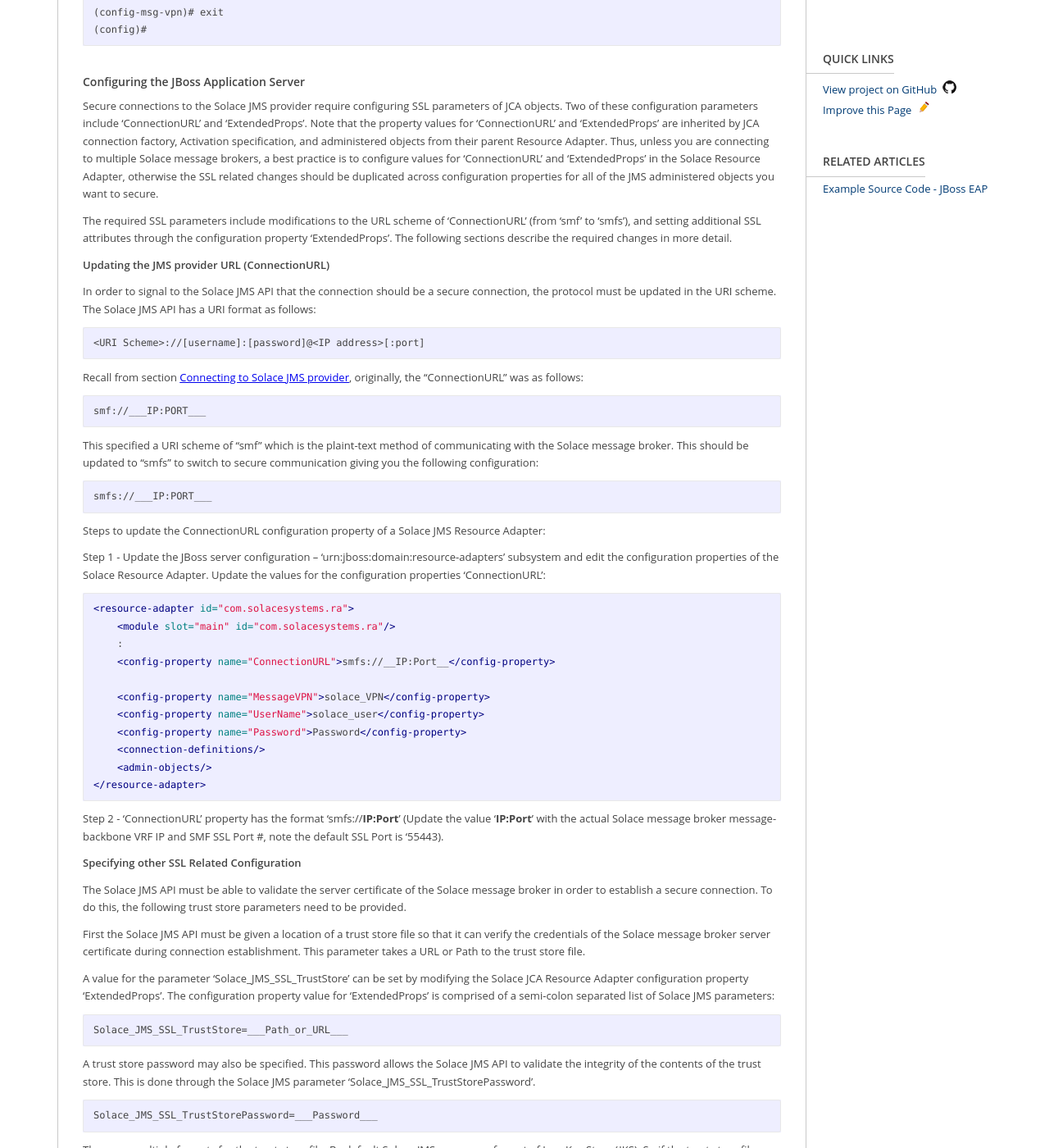
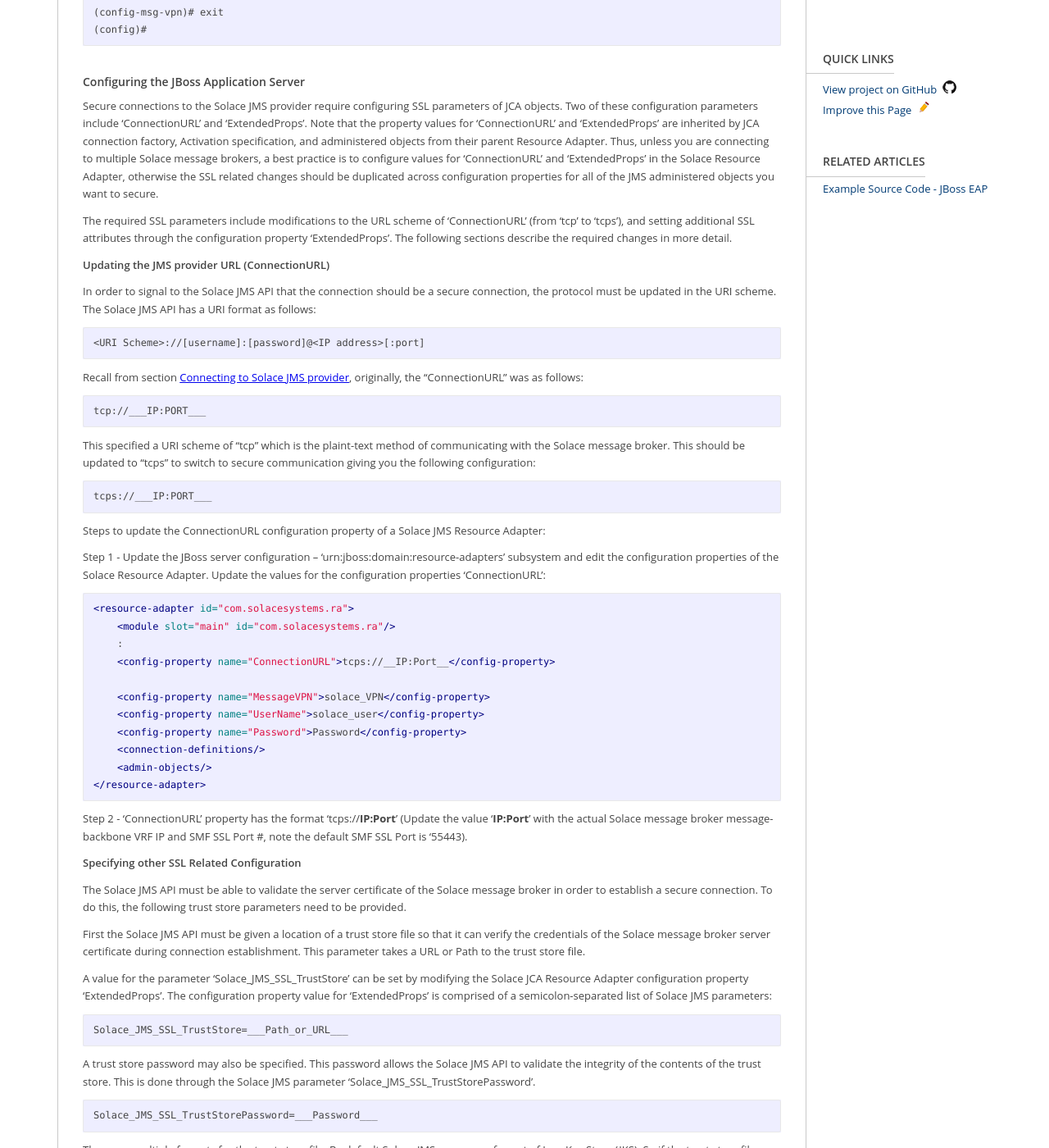
Before and after one commit to SolaceLabs/solace-integration-guides, a Jekyll site: the page built from docs/_guides/red-hat-jboss-eap.md, in a window 1280 px wide and 1400 px high, scrolled down 25367 px. Shown: the whole window at 82% size. Built offline with Jekyll 4.4.1, drawn with Linux system fonts in a browser that asks for light colours; some of the changed text lies outside the part shown.

Commit message:
Fixed wrong comma-separated list to semicolon-separated

````diff
--- a/docs/_guides/red-hat-jboss-eap.md
+++ b/docs/_guides/red-hat-jboss-eap.md
@@ -437,7 +437,7 @@
 <resource-adapter id="com.solacesystems.ra">
     <module slot="main" id="com.solacesystems.ra"/>
     <transaction-support>XATransaction</transaction-support>
-    <config-property name="ConnectionURL">smf://__IP:Port__</config-property>
+    <config-property name="ConnectionURL">tcp://__IP:Port__</config-property>
     <config-property name="MessageVPN">solace_VPN</config-property>
     <config-property name="UserName">UserName</config-property>
     <config-property name="Password">Password</config-property>
@@ -447,7 +447,7 @@
 </resource-adapter>
 ```
 
-Step 2 - ‘ConnectionURL’ property has the format ‘smf://__IP:Port__’ (Update the value ‘__IP:Port__’ with the actual Solace message broker message-backbone VRF IP ).
+Step 2 - ‘ConnectionURL’ property has the format ‘tcp://__IP:Port__’ (Update the value ‘__IP:Port__’ with the actual Solace message broker message-backbone VRF IP ).
 
 Step 3 - Specify a value for the ‘UserName’ property that corresponds to the Solace username (use the value ‘solace_user’ for this example).
 
@@ -462,7 +462,7 @@
 | MessageVPN | solace_VPN | The value corresponding to the Solace message VPN |
 | UserName | solace_user | The client Solace username credentials |
 | Password | default | Client password |
-| ExtendedProps |  | Comma-seperated list for [advanced control of the connection]({{ site.links-docs-jms-properties }}){:target="_top"}.  For this example, leave empty.  Supported values are shown below. |
+| ExtendedProps |  | Semicolon-separated list for [advanced control of the connection]({{ site.links-docs-jms-properties }}){:target="_top"}.  For this example, leave empty.  Supported values are shown below. |
 
 Extended Properties Supported Values:
 
@@ -872,7 +872,7 @@
 
 In addition to configuring the above properties for connection factories, care should be taken to configure connection properties for performing JNDI lookups to the Solace message broker.  These settings can be configured in the JBoss Application Server globally by setting them at the Solace resource adapter level or within individual JCA administered objects.
 
-To configure JNDI connection properties for JNDI lookups, set the corresponding Solace JMS property values (as a semi-colon separated list of name=value pairs) through the ‘ExtendedProps’ configuration property of the Solace resource adapter or JCA administered objects.
+To configure JNDI connection properties for JNDI lookups, set the corresponding Solace JMS property values (as a semicolon-separated list of name=value pairs) through the ‘ExtendedProps’ configuration property of the Solace resource adapter or JCA administered objects.
 
 * Solace_JMS_JNDI_ConnectRetries = 1
 * Solace_JMS_JNDI_ConnectRetriesPerHost = 5
@@ -927,7 +927,7 @@
 
 The message broker supports a variety of client authentications schemes as described in the Solace documentation [Client Authentication and Authorization]({{ site.links-docs-client-authenticate-authorize }}){:target="_top"}.  The Solace JCA resource adapter supports a subset of these schemes including `Basic` authentication and 'SSL Client Certificate' authentication.  The default authentication scheme used by the Solace JMS Resource Adapter is AUTHENTICATION_SCHEME_BASIC.
 
-The value of the Solace Resource Adapter custom property 'extendedProps' is used to specify an alternate authentication scheme such as 'AUTHENTICATION_SCHEME_CLIENT_CERTIFICATE'. The value of the custom property 'extendedProps' consists of a semi-colon separated list of Solace JMS property / value pairs (SOLACE_PROPERTY=value).  You can specify the required properties for an alternate authentication scheme using this technique.  Refer to the [Solace JMS API Online Reference Documentation]({{ site.links-docs-jms-api }}){:target="_top"} for further details on the required JMS properties for configuring SSL client certificate authentication.
+The value of the Solace Resource Adapter custom property 'extendedProps' is used to specify an alternate authentication scheme such as 'AUTHENTICATION_SCHEME_CLIENT_CERTIFICATE'. The value of the custom property 'extendedProps' consists of a semicolon-separated list of Solace JMS property / value pairs (SOLACE_PROPERTY=value).  You can specify the required properties for an alternate authentication scheme using this technique.  Refer to the [Solace JMS API Online Reference Documentation]({{ site.links-docs-jms-api }}){:target="_top"} for further details on the required JMS properties for configuring SSL client certificate authentication.
 
 Although the authentication scheme AUTHENTICATION_SCHEME_BASIC is the default scheme, that scheme could also have been specified using the `extendedProps` custom property of the resource adapter.
 
@@ -1007,7 +1007,7 @@
 
 Secure connections to the Solace JMS provider require configuring SSL parameters of JCA objects. Two of these configuration parameters include ‘ConnectionURL’ and ‘ExtendedProps’.  Note that the property values for ‘ConnectionURL’ and ‘ExtendedProps’ are inherited by JCA connection factory, Activation specification, and administered objects from their parent Resource Adapter.  Thus, unless you are connecting to multiple Solace message brokers, a best practice is to configure values for ‘ConnectionURL’ and ‘ExtendedProps’ in the Solace Resource Adapter, otherwise the SSL related changes should be duplicated across configuration properties for all of the JMS administered objects you want to secure.
 
-The required SSL parameters include modifications to the URL scheme of ‘ConnectionURL’ (from ‘smf’ to ‘smfs’), and setting additional SSL attributes through the configuration property ‘ExtendedProps’.  The following sections describe the required changes in more detail.
+The required SSL parameters include modifications to the URL scheme of ‘ConnectionURL’ (from ‘tcp’ to ‘tcps’), and setting additional SSL attributes through the configuration property ‘ExtendedProps’.  The following sections describe the required changes in more detail.
 
 ##### Updating the JMS provider URL (ConnectionURL)
 
@@ -1020,13 +1020,13 @@
 Recall from section [Connecting to Solace JMS provider](#ConnToSolJMS), originally, the "ConnectionURL" was as follows:
 
 ```
-smf://___IP:PORT___
+tcp://___IP:PORT___
 ```
 
-This specified a URI scheme of "smf" which is the plaint-text method of communicating with the Solace message broker. This should be updated to "smfs" to switch to secure communication giving you the following configuration:
+This specified a URI scheme of "tcp" which is the plaint-text method of communicating with the Solace message broker. This should be updated to "tcps" to switch to secure communication giving you the following configuration:
 
 ```
-smfs://___IP:PORT___
+tcps://___IP:PORT___
 ```
 
 Steps to update the ConnectionURL configuration property of a Solace JMS Resource Adapter:
@@ -1037,7 +1037,7 @@
 <resource-adapter id="com.solacesystems.ra">
     <module slot="main" id="com.solacesystems.ra"/>
     :
-    <config-property name="ConnectionURL">smfs://__IP:Port__</config-property>
+    <config-property name="ConnectionURL">tcps://__IP:Port__</config-property>
 
     <config-property name="MessageVPN">solace_VPN</config-property>
     <config-property name="UserName">solace_user</config-property>
@@ -1047,7 +1047,7 @@
 </resource-adapter>
 ```
 
-Step 2 - ‘ConnectionURL’ property has the format ‘smfs://__IP:Port__’ (Update the value ‘__IP:Port__’ with the actual Solace message broker message-backbone VRF IP and SMF SSL Port #, note the default SSL Port is ‘55443).
+Step 2 - ‘ConnectionURL’ property has the format ‘tcps://__IP:Port__’ (Update the value ‘__IP:Port__’ with the actual Solace message broker message-backbone VRF IP and SMF SSL Port #, note the default SMF SSL Port is ‘55443).
 
 ##### Specifying other SSL Related Configuration
 
@@ -1055,7 +1055,7 @@
 
 First the Solace JMS API must be given a location of a trust store file so that it can verify the credentials of the Solace message broker server certificate during connection establishment. This parameter takes a URL or Path to the trust store file.
 
-A value for the parameter ‘Solace_JMS_SSL_TrustStore’ can be set by modifying the Solace JCA Resource Adapter configuration property ‘ExtendedProps’. The configuration property value for ‘ExtendedProps’ is comprised of a semi-colon separated list of Solace JMS parameters:
+A value for the parameter ‘Solace_JMS_SSL_TrustStore’ can be set by modifying the Solace JCA Resource Adapter configuration property ‘ExtendedProps’. The configuration property value for ‘ExtendedProps’ is comprised of a semicolon-separated list of Solace JMS parameters:
 
 ```
 Solace_JMS_SSL_TrustStore=___Path_or_URL___
@@ -1315,7 +1315,7 @@
 As described in [Solace-Docs], the host list provides the address of the backup data center. This is configured within the JBoss Application Server through the ConnectionURL configuration property value (of a respective JCA entity) as follows:
 
 ```
-smf://__IP_active_site:PORT__,smf://__IP_standby_site:PORT__
+tcp://__IP_active_site:PORT__,tcp://__IP_standby_site:PORT__
 ```
 
 The active site and standby site addresses are provided as a comma-separated list of ‘Connection URIs’.  When connecting, the Solace JMS connection will first try the active site and if it is unable to successfully connect to the active site, then it will try the standby site. This is discussed in much more detail in the referenced Solace documentation
````
Also changed, not shown: docs/_guides/weblogic-app-server.md (+13 -13 lines), docs/_guides/websphere-app-server.md (+6 -6 lines).
